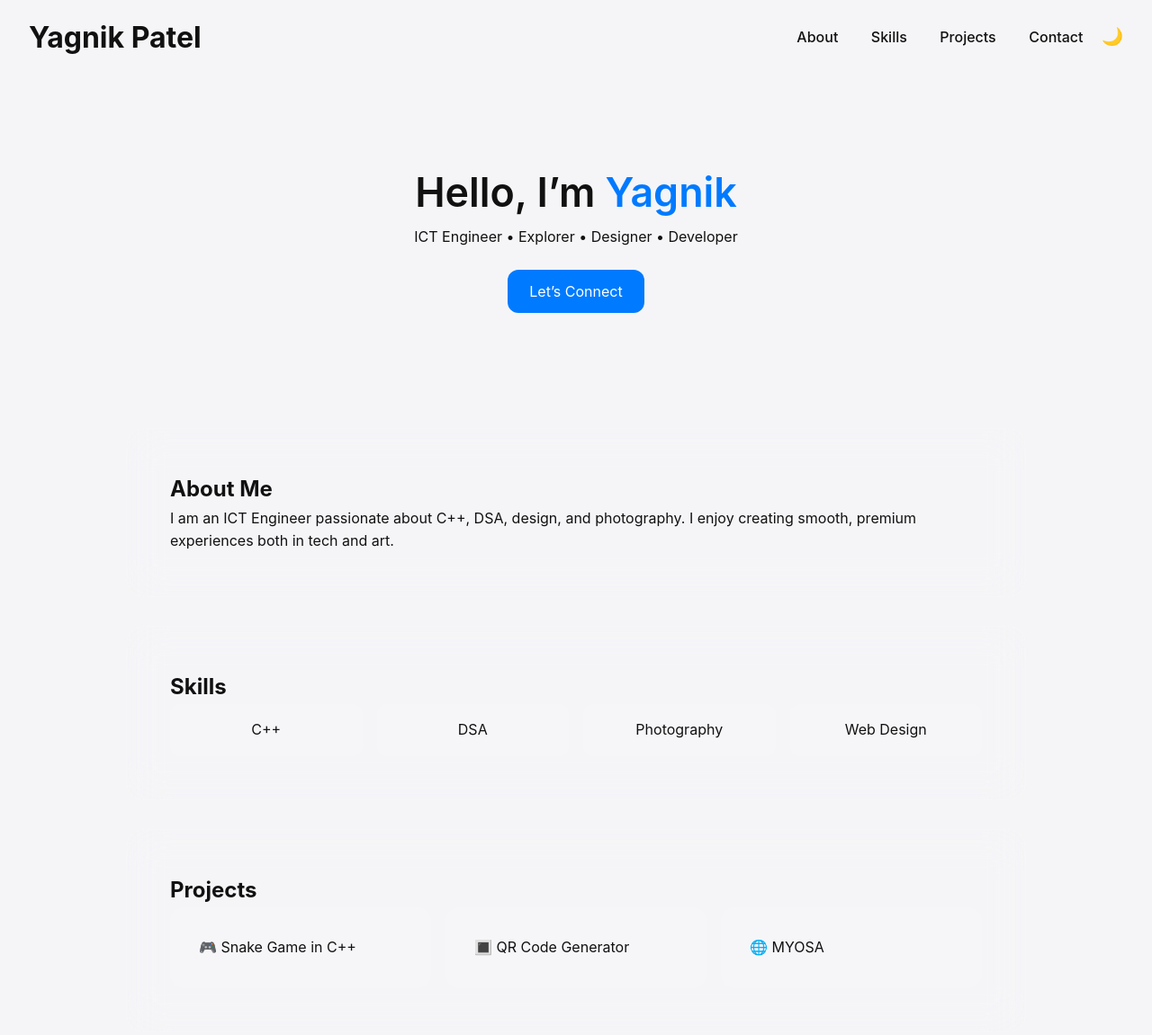
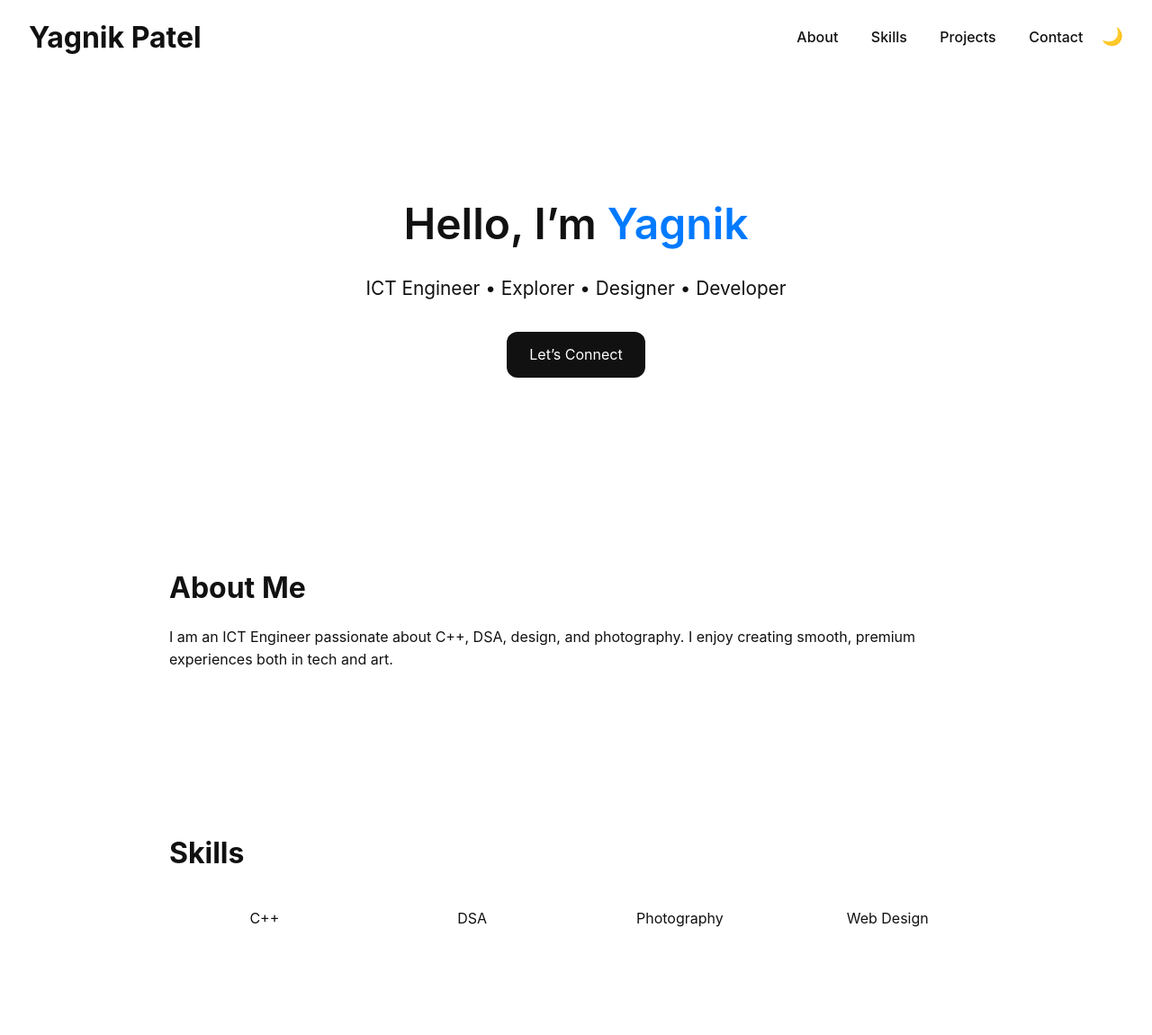
Before and after one commit to YagnikPatel22/portfoliov1, a plain HTML site: page index.html in a window 1280 px wide. Shown: the top 1151 px of the page at 90% size. Drawn offline with Linux system fonts and the light colour scheme.

Commit message:
style.css

```diff
--- a/style.css
+++ b/style.css
@@ -3,11 +3,11 @@
   margin: 0;
   padding: 0;
   box-sizing: border-box;
-  font-family: -apple-system, BlinkMacSystemFont, "Segoe UI", Roboto, sans-serif;
+  font-family: -apple-system, BlinkMacSystemFont, "Helvetica Neue", Arial, sans-serif;
 }
 
 body {
-  background: #f5f5f7;
+  background: #fff;
   color: #111;
   transition: background 0.5s, color 0.5s;
   line-height: 1.6;
@@ -18,17 +18,6 @@ body.dark {
   color: #f5f5f7;
 }
 
-/* Glass */
-.glass {
-  background: rgba(255,255,255,0.05);
-  backdrop-filter: blur(20px) saturate(150%);
-  border-radius: 20px;
-  padding: 3rem;
-  margin: 2rem auto;
-  max-width: 1000px;
-  border: 1px solid rgba(255,255,255,0.1);
-}
-
 /* Navbar */
 .navbar {
   display: flex;
@@ -37,8 +26,10 @@ body.dark {
   padding: 1rem 2rem;
   position: sticky;
   top: 0;
-  z-index: 100;
+  background: rgba(255,255,255,0.7);
+  backdrop-filter: blur(10px);
 }
+body.dark .navbar { background: rgba(0,0,0,0.7); }
 .navbar nav a {
   margin: 0 1rem;
   text-decoration: none;
@@ -56,31 +47,59 @@ body.dark {
 /* Hero */
 .hero {
   text-align: center;
-  padding: 6rem 2rem;
+  padding: 8rem 2rem 6rem;
 }
-.hero h2 { font-size: 2.8rem; font-weight: 600; }
+.hero h2 {
+  font-size: 3rem;
+  font-weight: 600;
+}
 .hero .highlight { color: #007aff; }
+.hero p {
+  font-size: 1.3rem;
+  margin-top: 1rem;
+  opacity: 0.8;
+}
 .btn {
   display: inline-block;
-  padding: 0.7rem 1.5rem;
-  background: #007aff;
-  color: white;
+  padding: 0.8rem 1.6rem;
+  background: #111;
+  color: #fff;
   border-radius: 12px;
-  margin-top: 1.5rem;
+  margin-top: 2rem;
   text-decoration: none;
   transition: background 0.3s, transform 0.3s;
 }
-.btn:hover { background: #0051c7; transform: scale(1.05); }
+body.dark .btn { background: #f5f5f7; color: #000; }
+.btn:hover { transform: scale(1.05); }
+
+/* Glass Panels */
+.glass {
+  background: rgba(255,255,255,0.05);
+  backdrop-filter: blur(20px);
+  border-radius: 20px;
+  padding: 4rem 3rem;
+  margin: 3rem auto;
+  max-width: 1000px;
+}
+body.dark .glass {
+  background: rgba(255,255,255,0.07);
+}
+
+/* Sections */
+h2 {
+  font-size: 2rem;
+  margin-bottom: 1rem;
+}
 
 /* Skills */
 .skills-grid {
   display: grid;
   grid-template-columns: repeat(auto-fit, minmax(150px, 1fr));
-  gap: 1rem;
+  gap: 1.2rem;
   text-align: center;
 }
 .skill {
-  padding: 1rem;
+  padding: 1.2rem;
   border-radius: 12px;
   background: rgba(255,255,255,0.12);
   transition: transform 0.3s;
@@ -91,12 +110,12 @@ body.dark {
 .cards {
   display: grid;
   grid-template-columns: repeat(auto-fit, minmax(220px, 1fr));
-  gap: 1rem;
+  gap: 1.2rem;
 }
 .card {
   padding: 2rem;
   border-radius: 15px;
-  background: rgba(255,255,255,0.08);
+  background: rgba(255,255,255,0.1);
   transition: transform 0.3s;
 }
 .card:hover { transform: translateY(-6px); }
@@ -108,7 +127,7 @@ form {
   gap: 1rem;
 }
 form input, form textarea {
-  padding: 0.8rem;
+  padding: 0.9rem;
   border-radius: 10px;
   border: 1px solid #ccc;
   font-size: 1rem;
@@ -121,7 +140,7 @@ form button { align-self: flex-start; }
 }
 .socials a {
   margin: 0 1rem;
-  font-size: 1.6rem;
+  font-size: 1.8rem;
   color: inherit;
   transition: color 0.3s;
 }
@@ -130,11 +149,22 @@ form button { align-self: flex-start; }
 /* Footer */
 footer {
   text-align: center;
-  padding: 1rem;
+  padding: 1.5rem;
   font-size: 0.9rem;
   opacity: 0.7;
 }
 
-/* Reveal Animations */
-.reveal { opacity: 0; transform: translateY(40px); transition: all 0.8s ease; }
+/* Animations */
+.fade-in {
+  opacity: 0;
+  animation: fadeUp 1s forwards;
+}
+.fade-in-delay { opacity: 0; animation: fadeUp 1s forwards 0.5s; }
+.fade-in-delay2 { opacity: 0; animation: fadeUp 1s forwards 1s; }
+@keyframes fadeUp {
+  from { opacity: 0; transform: translateY(30px); }
+  to { opacity: 1; transform: translateY(0); }
+}
+
+.reveal { opacity: 0; transform: translateY(40px); transition: all 1s ease; }
 .reveal.show { opacity: 1; transform: translateY(0); }
```
